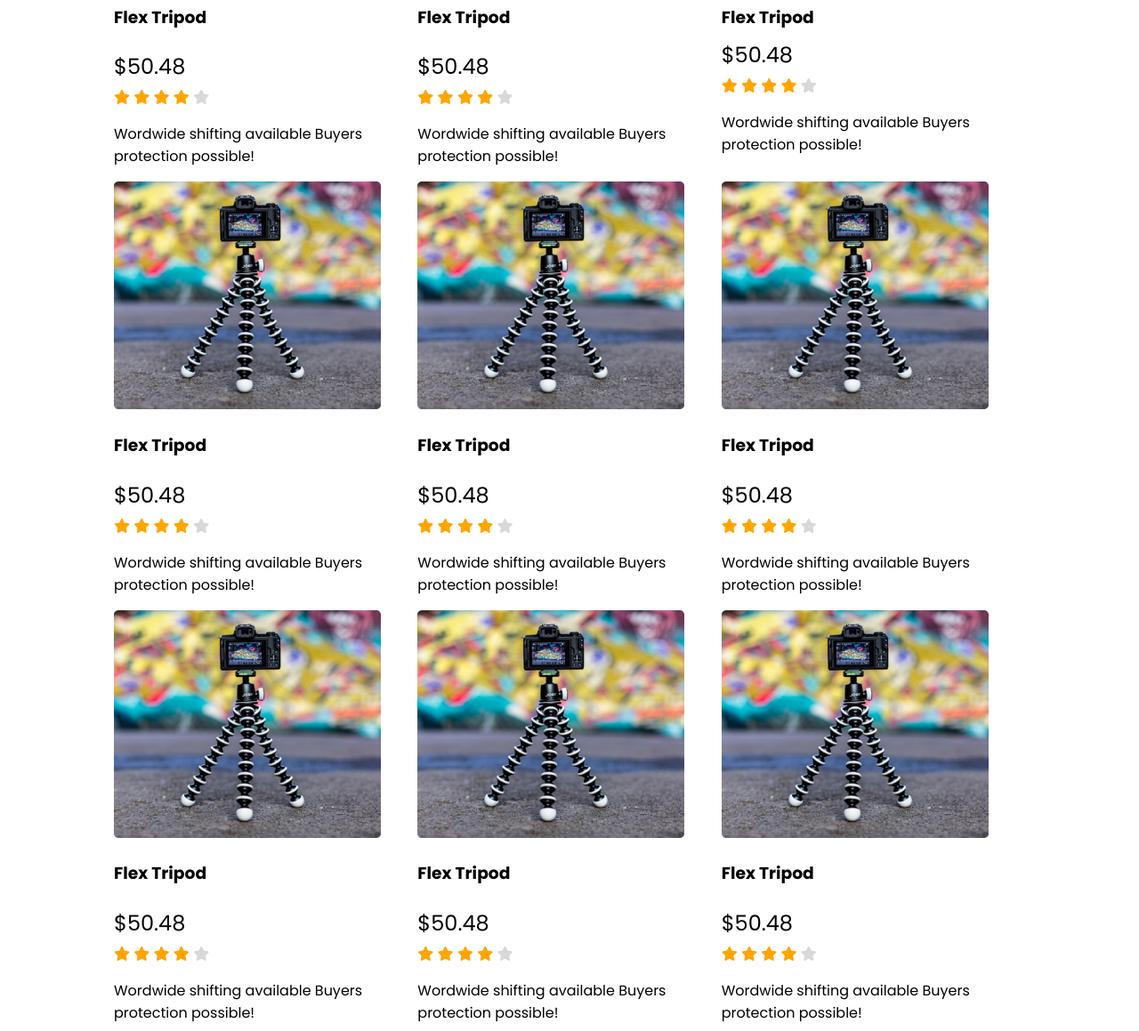
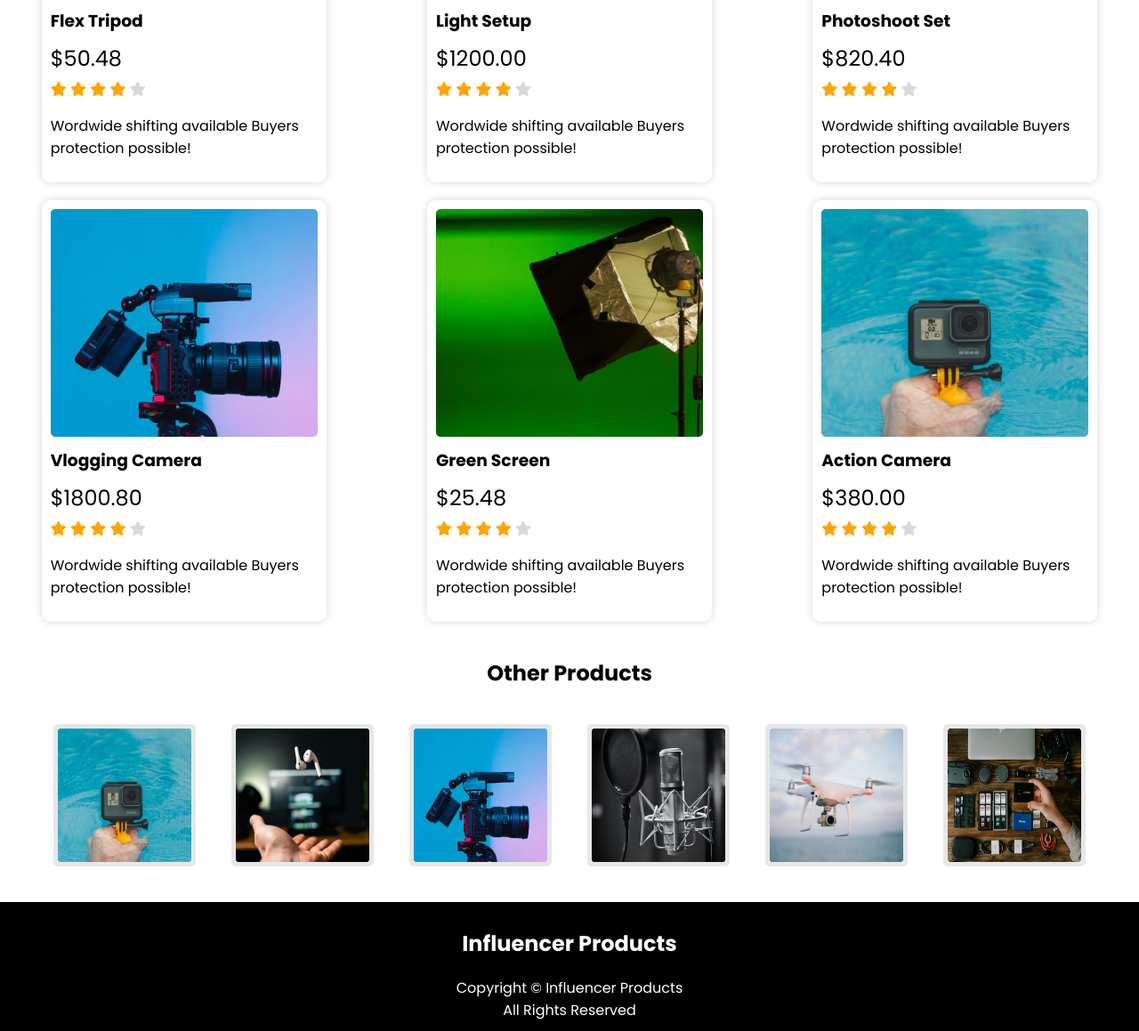
Before and after one commit to faisal-jahan/assignment-2, a plain HTML site: page index.html in a window 1280 px wide. Shown: the part 1090-2249 px from the top of the page at 89% size. Drawn offline with Linux system fonts and the light colour scheme.

Commit message:
Latest Update

```diff
--- a/index.html
+++ b/index.html
@@ -107,7 +107,7 @@
                         <img src="images/tripod.png" alt="">
                     </div>
                     <div class="product-details">
-                        <h3>
+                        <h3 class="product-name">
                             Flex Tripod
                         </h3>
 
@@ -135,15 +135,15 @@
                 <!-- product 2 starts-->
                 <div class="product">
                     <div class="product-image">
-                        <img src="images/tripod.png" alt="">
+                        <img src="images/lights.png" alt="">
                     </div>
                     <div class="product-details">
-                        <h3>
-                            Flex Tripod
+                        <h3 class="product-name">
+                            Light Setup
                         </h3>
 
                         <p class="price">
-                            $50.48
+                            $1200.00
                         </p>
 
                         <div class="product-rating-info">
@@ -166,15 +166,15 @@
                 <!-- product 3 starts-->
                 <div class="product">
                     <div class="product-image">
-                        <img src="images/tripod.png" alt="">
+                        <img src="images/setup.png" alt="">
                     </div>
                     <div class="product-details">
                         <h3 class="product-name">
-                            Flex Tripod
+                            Photoshoot Set
                         </h3>
 
                         <p class="price">
-                            $50.48
+                            $820.40
                         </p>
 
                         <div class="product-rating-info">
@@ -197,15 +197,15 @@
                 <!-- product 4 starts-->
                 <div class="product">
                     <div class="product-image">
-                        <img src="images/tripod.png" alt="">
+                        <img src="images/camera.png" alt="">
                     </div>
                     <div class="product-details">
-                        <h3>
-                            Flex Tripod
+                        <h3 class="product-name">
+                            Vlogging Camera
                         </h3>
 
                         <p class="price">
-                            $50.48
+                            $1800.80
                         </p>
 
                         <div class="product-rating-info">
@@ -228,15 +228,15 @@
                 <!-- product 5 starts-->
                 <div class="product">
                     <div class="product-image">
-                        <img src="images/tripod.png" alt="">
+                        <img src="images/single-light.png" alt="">
                     </div>
                     <div class="product-details">
-                        <h3>
-                            Flex Tripod
+                        <h3 class="product-name">
+                            Green Screen
                         </h3>
 
                         <p class="price">
-                            $50.48
+                            $25.48
                         </p>
 
                         <div class="product-rating-info">
@@ -259,15 +259,15 @@
                 <!-- product 6 starts-->
                 <div class="product">
                     <div class="product-image">
-                        <img src="images/tripod.png" alt="">
+                        <img src="images/action.png" alt="">
                     </div>
                     <div class="product-details">
-                        <h3>
-                            Flex Tripod
+                        <h3 class="product-name">
+                            Action Camera
                         </h3>
 
                         <p class="price">
-                            $50.48
+                            $380.00
                         </p>
 
                         <div class="product-rating-info">
@@ -286,102 +286,43 @@
                     </div>
                 </div>
                 <!-- product 6 ends-->
-
-                <!-- product 7 starts-->
-                <div class="product">
-                    <div class="product-image">
-                        <img src="images/tripod.png" alt="">
-                    </div>
-                    <div class="product-details">
-                        <h3>
-                            Flex Tripod
-                        </h3>
-
-                        <p class="price">
-                            $50.48
-                        </p>
-
-                        <div class="product-rating-info">
-                            <i class="fas fa-star filled"></i>
-                            <i class="fas fa-star filled"></i>
-                            <i class="fas fa-star filled"></i>
-                            <i class="fas fa-star filled"></i>
-                            <i class="fas fa-star empty"></i>
-                        </div>
-
-                        <div>
-                            <p>
-                                Wordwide shifting available Buyers protection possible!
-                            </p>
-                        </div>
-                    </div>
-                </div>
-                <!-- product 7 ends-->
-
-                <!-- product 8 starts-->
-                <div class="product">
-                    <div class="product-image">
-                        <img src="images/tripod.png" alt="">
-                    </div>
-                    <div class="product-details">
-                        <h3>
-                            Flex Tripod
-                        </h3>
-
-                        <p class="price">
-                            $50.48
-                        </p>
-
-                        <div class="product-rating-info">
-                            <i class="fas fa-star filled"></i>
-                            <i class="fas fa-star filled"></i>
-                            <i class="fas fa-star filled"></i>
-                            <i class="fas fa-star filled"></i>
-                            <i class="fas fa-star empty"></i>
-                        </div>
-
-                        <div>
-                            <p>
-                                Wordwide shifting available Buyers protection possible!
-                            </p>
-                        </div>
-                    </div>
-                </div>
-                <!-- product 8 ends-->
-
-                <!-- product 9 starts-->
-                <div class="product">
-                    <div class="product-image">
-                        <img src="images/tripod.png" alt="">
-                    </div>
-                    <div class="product-details">
-                        <h3>
-                            Flex Tripod
-                        </h3>
-
-                        <p class="price">
-                            $50.48
-                        </p>
-
-                        <div class="product-rating-info">
-                            <i class="fas fa-star filled"></i>
-                            <i class="fas fa-star filled"></i>
-                            <i class="fas fa-star filled"></i>
-                            <i class="fas fa-star filled"></i>
-                            <i class="fas fa-star empty"></i>
-                        </div>
-
-                        <div>
-                            <p>
-                                Wordwide shifting available Buyers protection possible!
-                            </p>
-                        </div>
-                    </div>
-                </div>
-                <!-- product 9 ends-->
             </div>
         </section>
         <!-- product collection section -->
+
+        <!-- interesting section starts -->
+
+        <section class="interesting">
+            <div class="product-section-heading">
+                <h1>
+                    Other Products
+                </h1>
+            </div>
+            <div class="other-products-section">
+                <div class="other-product">
+                    <img src="images/action.png" alt="">
+                </div>
+                <div class="other-product">
+                    <img src="images/airpod.png" alt="">
+                </div>
+                <div class="other-product">
+                    <img src="images/camera.png" alt="">
+
+                </div>
+                <div class="other-product">
+                    <img src="images/mic.png" alt="">
+                </div>
+                <div class="other-product">
+                    <img src="images/drone.png" alt="">
+                </div>
+                <div class="other-product">
+                    <img src="images/gear.png" alt="">
+                </div>
+            </div>
+        </section>
+
+        <!-- interesting section ends -->
+
     </main>
     <!-- main content ends here -->
 
--- a/style.css
+++ b/style.css
@@ -95,19 +95,31 @@ nav a{
  product section
  ------------------------*/
 
+.product-section-heading{
+    display: flex;
+    justify-content: center;
+}
+
 .product-grid{
     display: grid;
-    justify-content: center;
-    align-items: center;
+    justify-items: center;
     grid-template-columns: repeat(3, 1fr);
-    padding: 0 10% 0 10%;
-    grid-gap:;
+    grid-gap: 20px;
 }
 
 .product{
     display: flex;
     flex-direction: column;
     justify-content: center;
+    width: 300px;
+    padding: 10px;
+    border-radius: 10px;
+    box-shadow: 0px 0px 10px rgb(214, 214, 214);
+}
+
+.product img{
+    width: 300px;
+    height: 256px;
 }
 
 .product-details{
@@ -132,12 +144,47 @@ nav a{
     color: rgb(216, 216, 216);
 }
 
+
+/*-----------------------
+ interesting section
+ ------------------------*/
+
+.interesting{
+    margin: 20px 0px;
+}
+
+.other-products-section{
+    display: flex;
+    justify-content: center;
+}
+
+.other-product{
+    width: 150px;
+    height: 150px;
+    margin: 20px;
+    border: 5px solid rgb(231, 231, 231);
+    border-radius: 5px;
+    background-color: rgb(255, 255, 255);
+    transition: box-shadow 0.5s, transform 0.5s;
+}
+.other-product img{
+    width: 100%;
+    height: 100%;
+}
+
+.other-product:hover{
+    /* width: 250px; */
+    box-shadow: 0px 0px 20px rgb(197, 197, 197);
+    transform: scale(1.25) rotate(10deg);
+}
+
+
 /*-----------------------
  footer section
  ------------------------*/
 
 footer{
-    height: 239px;
+    height: 200px;
     text-align: center;
     background-color: black;
     color: white;
@@ -149,3 +196,8 @@ footer{
 .social-icon i{
     margin:0px 5px;
 }
+
+.social-icon a{
+    text-decoration: none;
+    color: white;
+}
```
